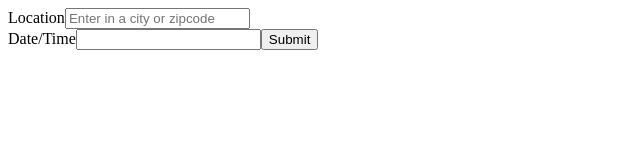
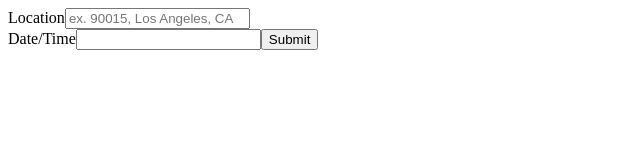
Before and after one commit to grantmontgomery/TicketMasterSearch, a React (Create React App) app: page / in a window 1280 px wide. Shown: the top 160 px of the page, without its empty margins (0-640 px from the left). Built offline with nearby package versions, Linux system fonts and the light colour scheme.

Commit message:
minor changes to location to show examples.

```diff
--- a/src/components/SearchBox/SearchBox.jsx
+++ b/src/components/SearchBox/SearchBox.jsx
@@ -124,7 +124,7 @@ class SearchBox extends Component {
           type="text"
           value={this.state.location}
           name="location"
-          placeholder="Enter in a city or zipcode"
+          placeholder="ex. 90015, Los Angeles, CA"
           onChange={e => this.inputChange(e)}
         />
         <br />
```
